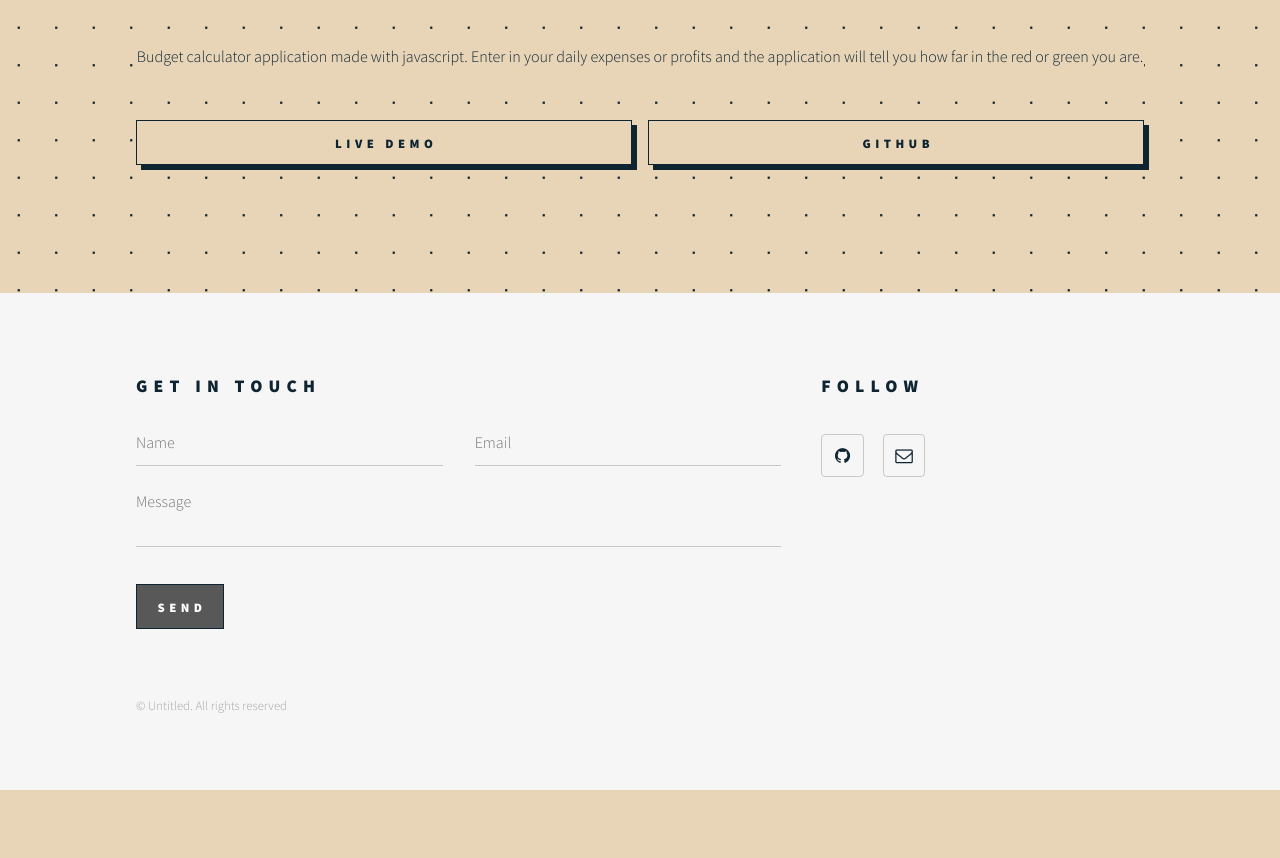
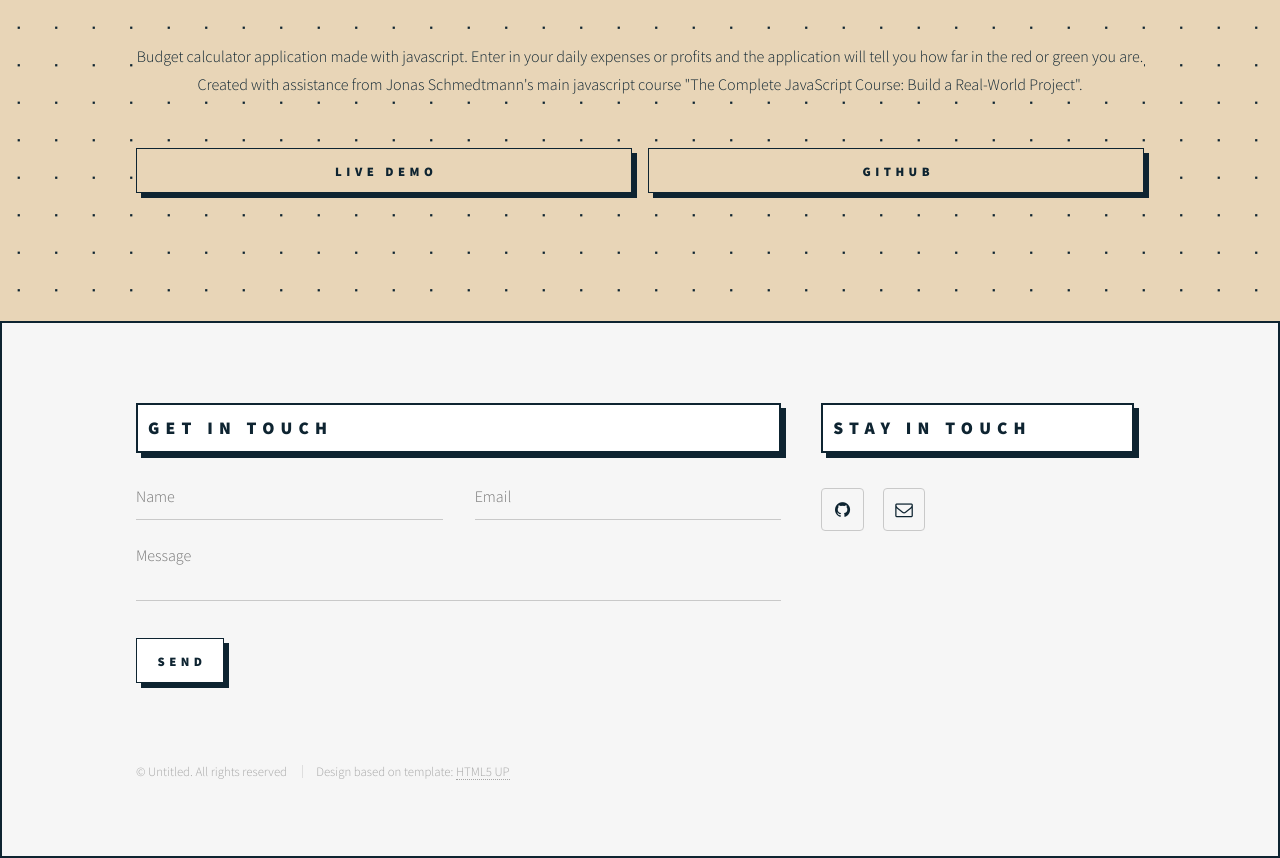
Before and after one commit to adrifranCode/portfolio-site, a plain HTML site: page docs/financeapp.html in a window 1280 px wide. Shown: the part 291-1149 px from the top of the page. Before the commit the page ends 1081 px from the top, so only its background shows below. Drawn offline with Linux system fonts and the light colour scheme.

Commit message:
added attrib, changed css styling for footer, changed description for financeapp.html

```diff
--- a/assets/css/main.css
+++ b/assets/css/main.css
@@ -3086,6 +3086,11 @@
 		background-color: rgba(232,213,183, 1);
 	}
 
+	.color-backdrop-white{
+		background-color: white !important;
+
+	}
+
 /* Menu */
 
 	#wrapper {
@@ -3292,6 +3297,10 @@
 
 /* Footer */
 
+	.border-footer{
+		border: 2px solid #0E2431;
+	}
+
 	#footer {
 		padding: 5em 0 6em 0 ;
 		background-color: #f6f6f6;
--- a/docs/assets/css/main.css
+++ b/docs/assets/css/main.css
@@ -3086,6 +3086,11 @@
 		background-color: rgba(232,213,183, 1);
 	}
 
+	.color-backdrop-white{
+		background-color: white !important;
+
+	}
+
 /* Menu */
 
 	#wrapper {
@@ -3292,6 +3297,10 @@
 
 /* Footer */
 
+	.border-footer{
+		border: 2px solid #0E2431;
+	}
+
 	#footer {
 		padding: 5em 0 6em 0 ;
 		background-color: #f6f6f6;
--- a/docs/financeapp.html
+++ b/docs/financeapp.html
@@ -44,7 +44,7 @@
 						<div class="inner animated pulse">
 							<h1 class ="color-backdrop border-pad ">Finance Web App - Budget Your Money</h1>
 							<span class="image main bordersquare"><img src="images/finance-calc.png" alt="Budget Calculator Web App Picture" /></span>
-							<p class= "color-backdrop align-center"> Budget calculator application made with javascript. Enter in your daily expenses or profits and the application will tell you how far in the red or green you are. </p>
+							<p class= "color-backdrop align-center"> Budget calculator application made with javascript. Enter in your daily expenses or profits and the application will tell you how far in the red or green you are. Created with assistance from Jonas Schmedtmann's main javascript course "The Complete JavaScript Course: Build a Real-World Project". </p>
 							<ul class="actions fit">
 								<li><a href="https://adrifrancode.github.io/finance-calc/" class="button fit">Live Demo</a></li>
 								<li><a href="https://github.com/adrifranCode/finance-calc" class="button fit">Github</a></li>
@@ -53,35 +53,35 @@
 					</div>
 
 				<!-- Footer -->
-					<footer id="footer">
+					<footer id="footer" class = "border-footer">
 						<div class="inner">
 							<section>
-								<h2>Get in touch</h2>
+								<h2 class = "color-backdrop border-pad color-backdrop-white">Get in touch</h2>
 								<form method="post" action="https://formspree.io/francois18.af@gmail.com">
 									<div class="field half first">
 										<input type="text" name="name" id="name" placeholder="Name" />
 									</div>
 									<div class="field half">
-										<input type="email" name="email" id="email" placeholder="Email" />
+										<input type="email" name="_replyto" id="_replyto" placeholder="Email" />
 									</div>
 									<div class="field">
 										<textarea name="message" id="message" placeholder="Message"></textarea>
 									</div>
-									<ul class="actions">
-										<li><input type="submit" value="Send" class="special" /></li>
+									<ul class="actions ">
+										<li><input type="submit" value="Send" class="button fit color-backdrop-white" /></li>
 									</ul>
 								</form>
 							</section>
 							<section>
-								<h2>Follow</h2>
+								<h2 class ="color-backdrop border-pad color-backdrop-white">Stay In Touch</h2>
 								<ul class="icons">
 									<li><a href="https://github.com/adrifranCode" class="icon style2 fa-github"><span class="label">GitHub</span></a></li>
-
 									<li><a href="mailto:francois18.af@gmail.com" class="icon style2 fa-envelope-o"><span class="label">Email</span></a></li>
 								</ul>
 							</section>
 							<ul class="copyright">
 								<li>&copy; Untitled. All rights reserved</li>
+								<li>Design based on template: <a href="http://html5up.net">HTML5 UP</a></li>
 							</ul>
 						</div>
 					</footer>
```
Also changed, not shown: arttalk.html (+7 -7 lines), beachquest.html (+7 -7 lines), docs/arttalk.html (+7 -7 lines), docs/beachquest.html (+7 -7 lines), docs/index.html (+6 -5 lines), docs/masterpieces.html (+7 -7 lines), financeapp.html (+8 -8 lines), index.html (+6 -5 lines), masterpieces.html (+7 -7 lines).
